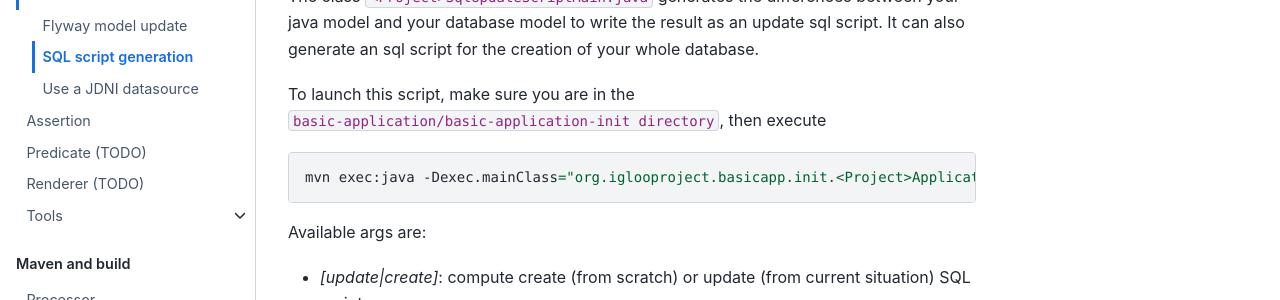
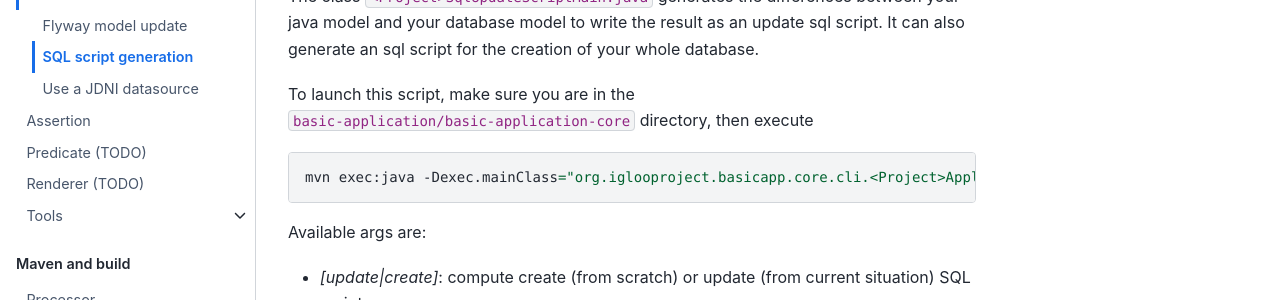
Before and after one commit to igloo-project/igloo-doc, a Sphinx documentation site: the page built from source/usage/database/database-scripts.rst, in a window 1280 px wide and 1369 px high. Shown: the part 377-677 px from the top of the window. Built offline with Sphinx 7.4.7 and the Sphinx Book theme 1.1.4, drawn with Linux system fonts in a browser that asks for light colours.

Commit message:
Update sql script main java cli

```diff
--- a/source/usage/database/database-scripts.rst
+++ b/source/usage/database/database-scripts.rst
@@ -12,11 +12,11 @@ The class ``<Project>SqlUpdateScriptMain.java`` generates the differences betwee
 your java model and your database model to write the result as an update sql script.
 It can also generate an sql script for the creation of your whole database.
 
-To launch this script, make sure you are in the ``basic-application/basic-application-init directory``, then execute
+To launch this script, make sure you are in the ``basic-application/basic-application-core`` directory, then execute
 
 .. code-block:: bash
 
-  mvn exec:java -Dexec.mainClass="org.iglooproject.basicapp.init.<Project>ApplicationSqlUpdateScriptMain" -Dexec.args="update stdout"
+  mvn exec:java -Dexec.mainClass="org.iglooproject.basicapp.core.cli.<Project>ApplicationSqlUpdateScriptMain" -Dexec.args="update stdout"
 
 Available args are:
 
```
